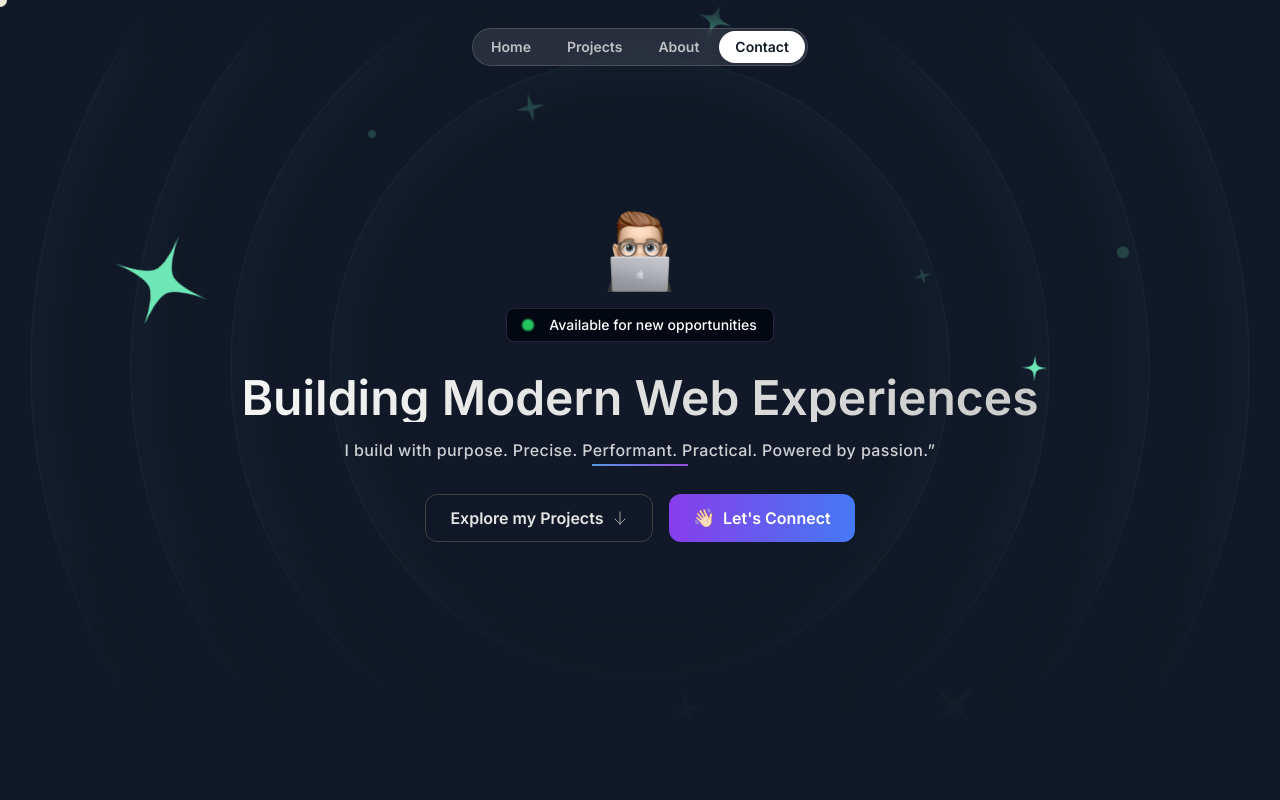
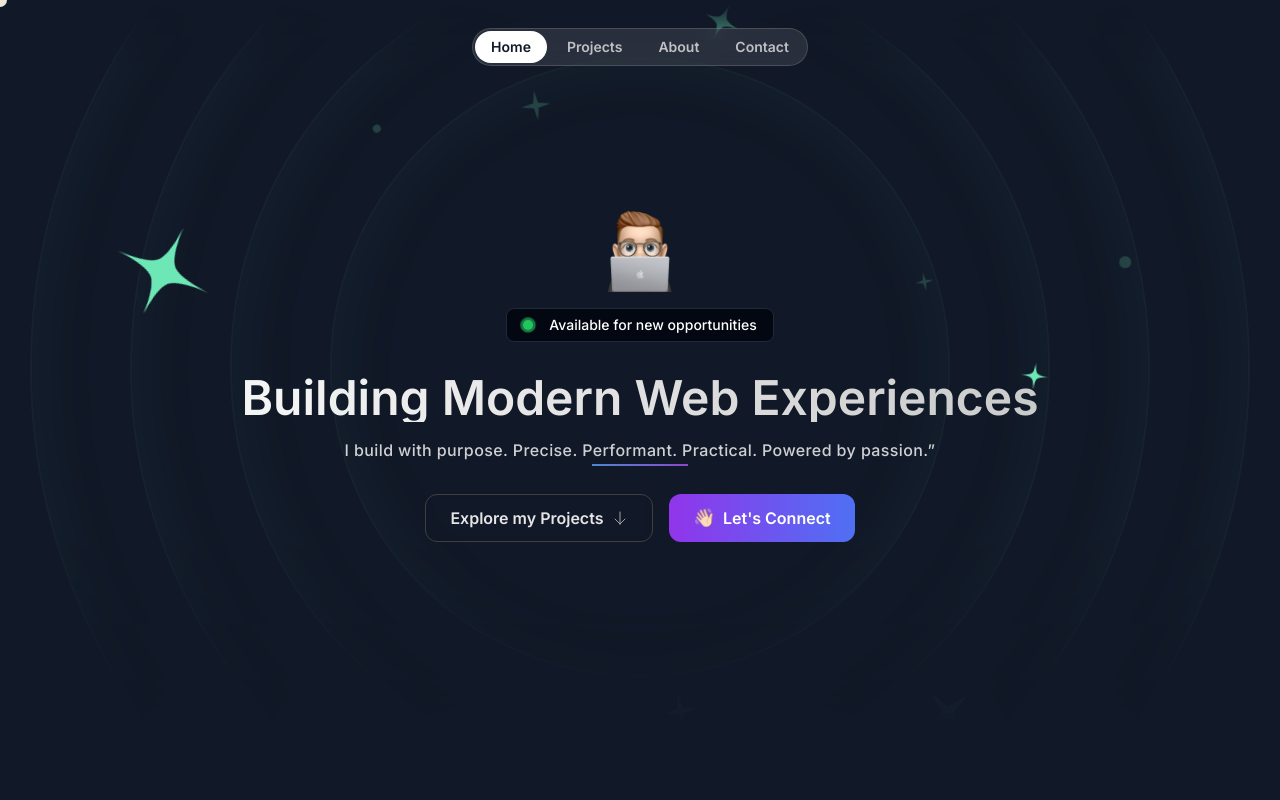
Before and after one commit to vikram-codes/portfolio, a Next.js app: page / in a window 1280 px wide. Shown: the top 800 px of the page. Built offline with nearby package versions, Linux system fonts and the light colour scheme; a web font is replaced by a local one.

Commit message:
Added some custom designs

```diff
--- a/components/About/BeyondTheCode.tsx
+++ b/components/About/BeyondTheCode.tsx
@@ -63,7 +63,7 @@ function BeyondTheCode() {
             </div>
             <p className="text-neutral-400 text-sm pt-3">
               A peek into my interests outside of Development—things that keep
-              my brain buzzing and soul happy.
+              my brain buzzing and soul happy. (DRAG THESE ⬇)
             </p>
           </div>
 
@@ -86,7 +86,7 @@ function BeyondTheCode() {
                 whileDrag={{
                   scale: 1.1,
                   zIndex: 10,
-                  boxShadow: "0 0 20px rgba(0,0,0,0.3)"
+                  boxShadow: "0 0 20px rgba(0,0,0,0.3)",
                 }}
                 transition={{ type: "spring", stiffness: 300, damping: 30 }}
               >
--- a/components/About/MyToolBox.tsx
+++ b/components/About/MyToolBox.tsx
@@ -112,11 +112,11 @@ function MyToolBox() {
         </p>
         <ToolboxItem
           toolboxItem={toolboxItem}
-          className="animate-move-left [animation-duration:30s]"
+          className="animate-move-left [animation-duration:30s] hover:[animation-play-state:paused]"
         />
         <ToolboxItem
           toolboxItem={toolboxItem}
-          className="-translate-x-1/2 animate-move-right [animation-duration:20s]"
+          className="-translate-x-1/2 animate-move-right [animation-duration:20s] hover:[animation-play-state:paused]"
         />
       </Card>
     </div>
--- a/sections/About.tsx
+++ b/sections/About.tsx
@@ -7,7 +7,7 @@ import MyLocation from "../components/About/MyLocation";
 
 export const AboutSection = () => {
   return (
-    <div className="py-24">
+    <div className="about-section py-24">
       <div className="container">
         <h2 className="text-3xl md:text-4xl font-bold text-center text-transparent bg-clip-text bg-gradient-to-r from-emerald-300 to-sky-400 mb-4">
           A Glimpse into My World
--- a/sections/Contact.tsx
+++ b/sections/Contact.tsx
@@ -2,7 +2,7 @@ import ArrowUpRight from "../assets/icons/arrow-up-right.svg";
 
 export const ContactSection = () => {
   return (
-    <div className="py-24 pt-24">
+    <div className="contact-section py-24 pt-24">
       <div className="container">
         <div className="bg-gradient-to-r from-emerald-300 to-sky-400 text-gray-900 rounded-lg px-10 py-8 text-center md:text-left">
           <div className="flex flex-col md:flex-row gap-10 items-center">
--- a/sections/Footer.tsx
+++ b/sections/Footer.tsx
@@ -33,7 +33,7 @@ const footerLinks = [
 
 export const Footer = () => {
   return (
-    <footer className="relative overflow-x-clip">
+    <footer className="footer-section relative overflow-x-clip">
       <div className="absolute h-[400px] w-[1600px] bottom-0 left-1/2 transform -translate-x-1/2 bg-emerald-300/30 -z-10 [mask-image:radial-gradient(50%_50%_at_bottom_center,black,transparent)] "></div>
       <div className="container">
         <div className="py-6  border-t border-white/15 flex flex-col md:flex-row md:justify-between items-center gap-8">
--- a/sections/Header.tsx
+++ b/sections/Header.tsx
@@ -1,22 +1,135 @@
+"use client";
+
+import { useState, useEffect } from "react";
+
 export const Header = () => {
+  const [activeSection, setActiveSection] = useState("home");
+
+  useEffect(() => {
+    const observer = new IntersectionObserver(
+      (entries) => {
+        entries.forEach((entry) => {
+          if (entry.isIntersecting) {
+            // Determine which section this element belongs to
+            const element = entry.target;
+
+            if (element.classList.contains("hero-section")) {
+              setActiveSection("home");
+            } else if (element.classList.contains("projects-section")) {
+              setActiveSection("projects");
+            } else if (
+              element.classList.contains("tape-section") ||
+              element.classList.contains("about-section")
+            ) {
+              setActiveSection("about");
+            } else if (
+              element.classList.contains("contact-section") ||
+              element.classList.contains("footer-section")
+            ) {
+              setActiveSection("contact");
+            }
+          }
+        });
+      },
+      {
+        threshold: 0.1, // Lower threshold - trigger when 10% of the section is visible
+        rootMargin: "-10% 0px -10% 0px", // Less aggressive margins
+      }
+    );
+
+    // Convert NodeList to Array properly and observe sections
+    const observeSections = () => {
+      const selectors = [
+        ".hero-section",
+        ".projects-section",
+        ".tape-section",
+        ".about-section",
+        ".contact-section",
+        ".footer-section",
+      ];
+
+      selectors.forEach((selector) => {
+        const elements = document.querySelectorAll(selector);
+        elements.forEach((element) => {
+          if (element) {
+            observer.observe(element);
+          }
+        });
+      });
+    };
+
+    // Wait a bit for DOM to be fully ready
+    setTimeout(observeSections, 100);
+
+    return () => observer.disconnect();
+  }, []);
+
+  const scrollToSection = (sectionId: string) => {
+    let targetElement;
+
+    switch (sectionId) {
+      case "home":
+        targetElement = document.querySelector(".hero-section");
+        break;
+      case "projects":
+        targetElement = document.querySelector(".projects-section");
+        break;
+      case "about":
+        targetElement = document.querySelector(".tape-section");
+        break;
+      case "contact":
+        targetElement = document.querySelector(".contact-section");
+        break;
+    }
+
+    if (targetElement) {
+      targetElement.scrollIntoView({ behavior: "smooth" });
+    }
+  };
+
   return (
     <div className="flex justify-center items-center fixed w-full z-10 top-3 p-4">
       <nav className="flex gap-1 p-0.5 border border-white/15 rounded-full bg-white/10 backdrop-blur">
-        <a href="#" className="nav-item">
+        <button
+          onClick={() => scrollToSection("home")}
+          className={`nav-item ${
+            activeSection === "home"
+              ? "bg-white text-gray-900 hover:bg-white/70 hover:text-gray-900"
+              : ""
+          }`}
+        >
           Home
-        </a>
-        <a href="#" className="nav-item">
+        </button>
+        <button
+          onClick={() => scrollToSection("projects")}
+          className={`nav-item ${
+            activeSection === "projects"
+              ? "bg-white text-gray-900 hover:bg-white/70 hover:text-gray-900"
+              : ""
+          }`}
+        >
           Projects
-        </a>
-        <a href="#" className="nav-item">
+        </button>
+        <button
+          onClick={() => scrollToSection("about")}
+          className={`nav-item ${
+            activeSection === "about"
+              ? "bg-white text-gray-900 hover:bg-white/70 hover:text-gray-900"
+              : ""
+          }`}
+        >
           About
-        </a>
-        <a
-          href="#"
-          className="nav-item bg-white text-gray-900 hover:bg-white/70 hover:text-gray-900"
+        </button>
+        <button
+          onClick={() => scrollToSection("contact")}
+          className={`nav-item ${
+            activeSection === "contact"
+              ? "bg-white text-gray-900 hover:bg-white/70 hover:text-gray-900"
+              : ""
+          }`}
         >
           Contact
-        </a>
+        </button>
       </nav>
     </div>
   );
--- a/sections/Hero.tsx
+++ b/sections/Hero.tsx
@@ -2,6 +2,7 @@
 import myImageIcon from "../assets/images/memoji-computer.png";
 import ArrowDown from "../assets/icons/arrow-down.svg";
 import Image from "next/image";
+import CatSideEye from "../assets/images/cat-side-eye.png";
 // import grainImage from "../assets/images/grain.jpg";
 import Star from "../assets/icons/star.svg";
 import Sparkle from "../assets/icons/sparkle.svg";
@@ -9,7 +10,7 @@ import HeroOrbit from "../components/HeroOrbit";
 
 export const HeroSection = () => {
   return (
-    <div className="py-32 md:py-48 relative z-0 overflow-x-clip">
+    <div className="hero-section py-32 md:py-48 relative z-0 overflow-x-clip">
       <div className="absolute inset-0 [mask-image:linear-gradient(to_bottom,transparent,black_10%,black_70%,transparent)]">
         <div className="size-[620px] hero-ring pointer-events-none"></div>
         <div className="size-[820px] hero-ring pointer-events-none"></div>
@@ -48,11 +49,20 @@ export const HeroSection = () => {
       </div>
       <div className="container">
         <div className="flex flex-col items-center">
-          <Image
-            src={myImageIcon}
-            alt="My Image Icon"
-            className="w-[70px] md:w-[100px]"
-          />
+          <div className="relative w-[70px] md:w-[100px] h-[70px] md:h-[100px] group cursor-pointer">
+            {/* Main Image */}
+            <Image
+              src={myImageIcon}
+              alt="My Image Icon"
+              className="w-full h-full object-cover transition-all duration-500 ease-in-out group-hover:opacity-0 group-hover:scale-110"
+            />
+            {/* Hover Image */}
+            <Image
+              src={CatSideEye}
+              alt="Cat Side Eye"
+              className="absolute inset-0 w-full h-full object-cover opacity-0 scale-90 transition-all duration-500 ease-in-out group-hover:opacity-100 group-hover:scale-100"
+            />
+          </div>
 
           <div className="mt-4 flex flex-col sm:flex-row items-center gap-2 sm:gap-4 bg-gray-950 border border-gray-800 px-4 py-1.5 rounded-lg">
             <div className="relative">
--- a/sections/Projects.tsx
+++ b/sections/Projects.tsx
@@ -71,7 +71,7 @@ const portfolioProjects = [
 
 export const ProjectsSection = () => {
   return (
-    <div className="relative z-10">
+    <div className="projects-section py-16 md:py-24">
       <div className="container py-24 px-4 md:px-6">
         <h2 className="text-3xl md:text-4xl font-bold text-center text-transparent bg-clip-text bg-gradient-to-r from-emerald-300 to-sky-400 mb-4">
           Featured Projects
@@ -84,7 +84,7 @@ export const ProjectsSection = () => {
         </p>
 
         {/* Stacking zone */}
-        <div className="relative h-[300vh] md:h-[120vh] lg:h-[120vh]">
+        <div className="relative h-[200vh]">
           <div className="absolute top-0 left-0 w-full h-full space-y-16">
             {portfolioProjects.map((project, idx) => {
               const topOffset = 80 + idx * 50;
--- a/sections/Tape.tsx
+++ b/sections/Tape.tsx
@@ -20,7 +20,7 @@ const words = [
 
 export const TapeSection = () => {
   return (
-    <div className="py-16 lg:py-24 overflow-x-clip">
+    <div className="tape-section py-16 overflow-x-clip">
       <div className="bg-gradient-to-r from-emerald-300 to-sky-400 -rotate-3 -mx-1">
         <div className="flex [mask-image:linear-gradient(to_right,transparent,black10%,black90%,transparent)]">
           <div className="flex flex-none gap-4 pr-4 py-3 animate-move-left-tape [animation-duration:30s]">
```
Also changed, not shown: assets/images/HEIF Image.jpg (added), assets/images/cat-side-eye.png (added), components/ScrollProgress.tsx (added).
